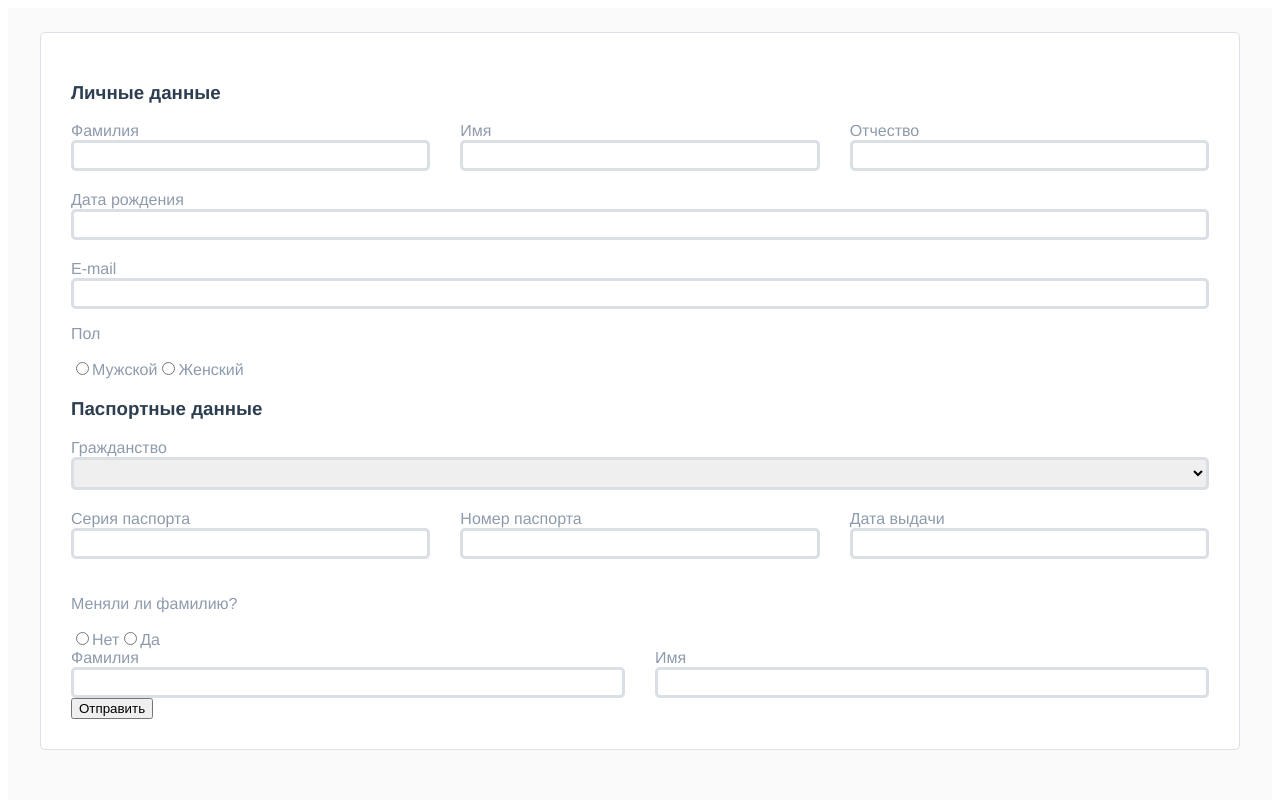
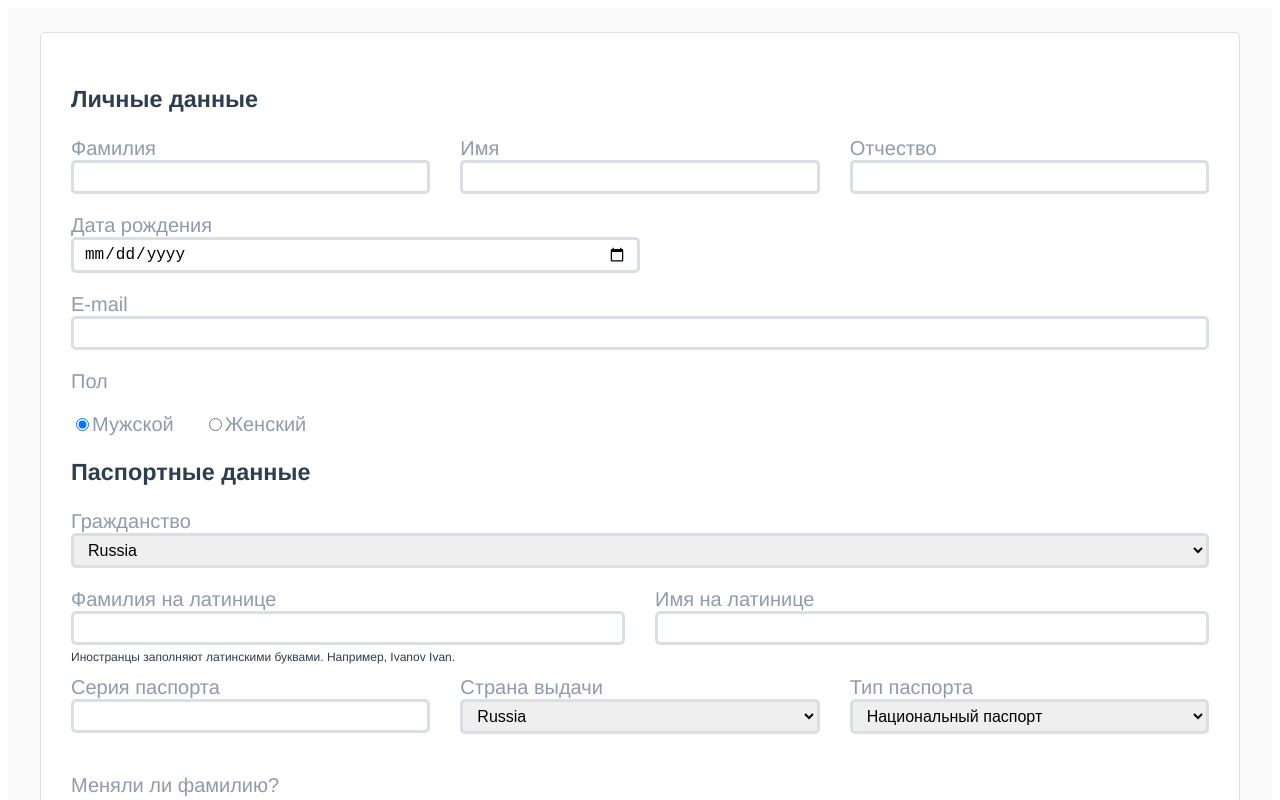
Before and after one commit to ozon-edu-vue-2021/required-task-4-antliubimov, a Vue app: page / in a window 1280 px wide. Shown: the top 800 px of the page. Built offline with nearby package versions, Linux system fonts and the light colour scheme.

Commit message:
html + css

```diff
--- a/src/components/Form.vue
+++ b/src/components/Form.vue
@@ -1,36 +1,36 @@
 <template>
-  <div class="form">
+  <form @submit.prevent="formSubmit" class="form" autocomplete="off">
     <div>
       <h3>Личные данные</h3>
       <div class="row">
         <div class="item">
           <label for="last_name"> Фамилия </label>
-          <input type="text" id="last_name" />
+          <input v-model="formData.lastName" type="text" id="last_name" />
         </div>
         <div class="item">
           <label for="first_name"> Имя </label>
-          <input type="text" id="first_name" />
+          <input v-model="formData.firstName" type="text" id="first_name" />
         </div>
         <div class="item">
           <label for="second_name"> Отчество </label>
-          <input type="text" id="second_name" />
+          <input v-model="formData.secondName" type="text" id="second_name" />
         </div>
       </div>
       <div class="row">
-        <div class="item">
+        <div class="item item-50">
           <label for="birthday"> Дата рождения </label>
-          <input type="text" id="birthday" />
+          <input v-model="formData.birthday" type="date" id="birthday" />
         </div>
       </div>
       <div class="item">
         <label for="email"> E-mail </label>
-        <input type="text" id="email" />
+        <input v-model="formData.email" type="text" id="email" />
       </div>
       <div class="row">
         <div class="item">
           <p>Пол</p>
           <div>
-            <input type="radio" id="man" name="sex" value="man" />
+            <input type="radio" id="man" name="sex" value="man" checked />
             <label for="man">Мужской</label>
             <input type="radio" id="woman" name="sex" value="woman" />
             <label for="woman">Женский</label>
@@ -38,17 +38,23 @@
         </div>
       </div>
     </div>
-    <div>
+    <div class="passport">
       <h3>Паспортные данные</h3>
       <div class="row">
         <div class="item">
           <label for="citizen_select">Гражданство</label>
           <select id="citizen_select">
-            <option value=""></option>
+            <option
+              v-for="country in allCountries"
+              :value="country.nationality"
+              :key="country.id"
+            >
+              {{ country.nationality }}
+            </option>
           </select>
         </div>
       </div>
-      <div class="row">
+      <div v-if="isRussian()" class="row">
         <div class="item">
           <label for="series_passport"> Серия паспорта</label>
           <input type="text" id="series_passport" />
@@ -59,11 +65,67 @@
         </div>
         <div class="item">
           <label for="date_issuance"> Дата выдачи </label>
-          <input type="text" id="date_issuance" />
+          <input type="date" id="date_issuance" />
+        </div>
+      </div>
+      <div v-else>
+        <div class="row">
+          <div class="item">
+            <label for="foreign_last_name"> Фамилия на латинице </label>
+            <input
+              v-model="formData.foreignLastName"
+              type="text"
+              id="foreign_last_name"
+            />
+          </div>
+          <div class="item">
+            <label for="foreign_first_name"> Имя на латинице </label>
+            <input
+              v-model="formData.foreignFirstName"
+              type="text"
+              id="foreign_first_name"
+            />
+          </div>
+        </div>
+        <p class="text">
+          Иностранцы заполняют латинскими буквами. Например, Ivanov Ivan.
+        </p>
+        <div class="row">
+          <div class="item">
+            <label for="foreign_series_passport"> Серия паспорта</label>
+            <input type="text" id="foreign_series_passport" />
+          </div>
+          <div class="item">
+            <label for="foreign_country_passport"> Страна выдачи </label>
+            <select v-if="allCountries.length" id="foreign_country_passport">
+              <option
+                v-for="country in allCountries"
+                :value="country.nationality"
+                :key="country.id"
+              >
+                {{ country.nationality }}
+              </option>
+            </select>
+            <select v-else>
+              <option value="empty">Ничего не найдено</option>
+            </select>
+          </div>
+          <div class="item">
+            <label for="foreign_type_passport"> Тип паспорта </label>
+            <select id="foreign_type_passport">
+              <option
+                v-for="type in allPassportTypes"
+                :value="type.type"
+                :key="type.id"
+              >
+                {{ type.type }}
+              </option>
+            </select>
+          </div>
         </div>
       </div>
       <div>
-        <div class="item">
+        <div class="item item--change_lastname">
           <p>Меняли ли фамилию?</p>
           <div>
             <input
@@ -71,6 +133,7 @@
               id="no-change-fam"
               name="change-family"
               value="no"
+              checked
             />
             <label for="no-change-fam">Нет</label>
             <input
@@ -82,28 +145,66 @@
             <label for="change-fam">Да</label>
           </div>
         </div>
-        <div class="row">
+        <div v-show="changeLastName()" class="row">
           <div class="item">
-            <label for="change_last_name"> Фамилия </label>
-            <input type="text" id="change_last_name" />
+            <label for="old_last_name"> Фамилия </label>
+            <input type="text" id="old_last_name" />
           </div>
           <div class="item">
-            <label for="change_first_name"> Имя </label>
-            <input type="text" id="change_first_name" />
+            <label for="old_first_name"> Имя </label>
+            <input type="text" id="old_first_name" />
           </div>
         </div>
       </div>
     </div>
-    <button>Отправить</button>
-  </div>
+    <div class="row row--button">
+      <button class="btn">Отправить</button>
+    </div>
+  </form>
 </template>
 
 <script>
+import citizenships from "@/assets/data/citizenships.json";
+import passportTypes from "@/assets/data/passport-types.json";
+
 export default {
   data() {
-    return {};
+    return {
+      allCountries: citizenships,
+      allPassportTypes: passportTypes,
+      formData: {
+        lastName: "",
+        firstName: "",
+        secondName: "",
+        birthday: "",
+        email: "",
+        sex: "",
+        passport: {
+          citizenship: "",
+          series: "",
+          number_passport: "",
+          date_issues: "",
+        },
+        change_lastname: {
+          change: false,
+          old_lastname: "",
+          old_firstname: "",
+        },
+      },
+    };
   },
-  methods: {},
+
+  methods: {
+    isRussian() {
+      return false;
+    },
+    changeLastName() {
+      return false;
+    },
+    formSubmit() {
+      console.log("submit", JSON.stringify(this.formData));
+    },
+  },
 };
 </script>
 
@@ -112,6 +213,7 @@ export default {
   margin: 0 auto;
   padding: 30px;
   max-width: 1200px;
+  font-size: 20px;
   background-color: #ffffff;
   border: 1px solid #dbdfe6;
   border-radius: 5px;
@@ -121,10 +223,12 @@ export default {
   flex-direction: row;
   justify-content: space-between;
   width: 100%;
-}
-.row:not(:last-child) {
   margin-bottom: 20px;
 }
+.row--button {
+  justify-content: flex-end;
+}
+
 .item {
   display: flex;
   flex-direction: column;
@@ -134,11 +238,36 @@ export default {
 .item:not(:last-child) {
   margin-right: 30px;
 }
-
+.item-50 {
+  width: 50%;
+}
+.item--change_lastname {
+  margin-bottom: 20px;
+}
 input,
 select {
   padding: 5px 10px;
+  font-size: 16px;
   border: 3px solid #dadee5;
   border-radius: 5px;
 }
+
+input[type="radio"] + label {
+  margin-right: 30px;
+}
+.btn {
+  padding: 15px 20px;
+  background-color: #265af7;
+  font-size: 20px;
+  color: #ffffff;
+  border: none;
+  border-radius: 5px;
+}
+.passport {
+  margin-bottom: 60px;
+}
+.text {
+  font-size: 12px;
+  margin-top: -15px;
+}
 </style>
```
Also changed, not shown: 1 other file (tests, documents, lock files or other folders).
